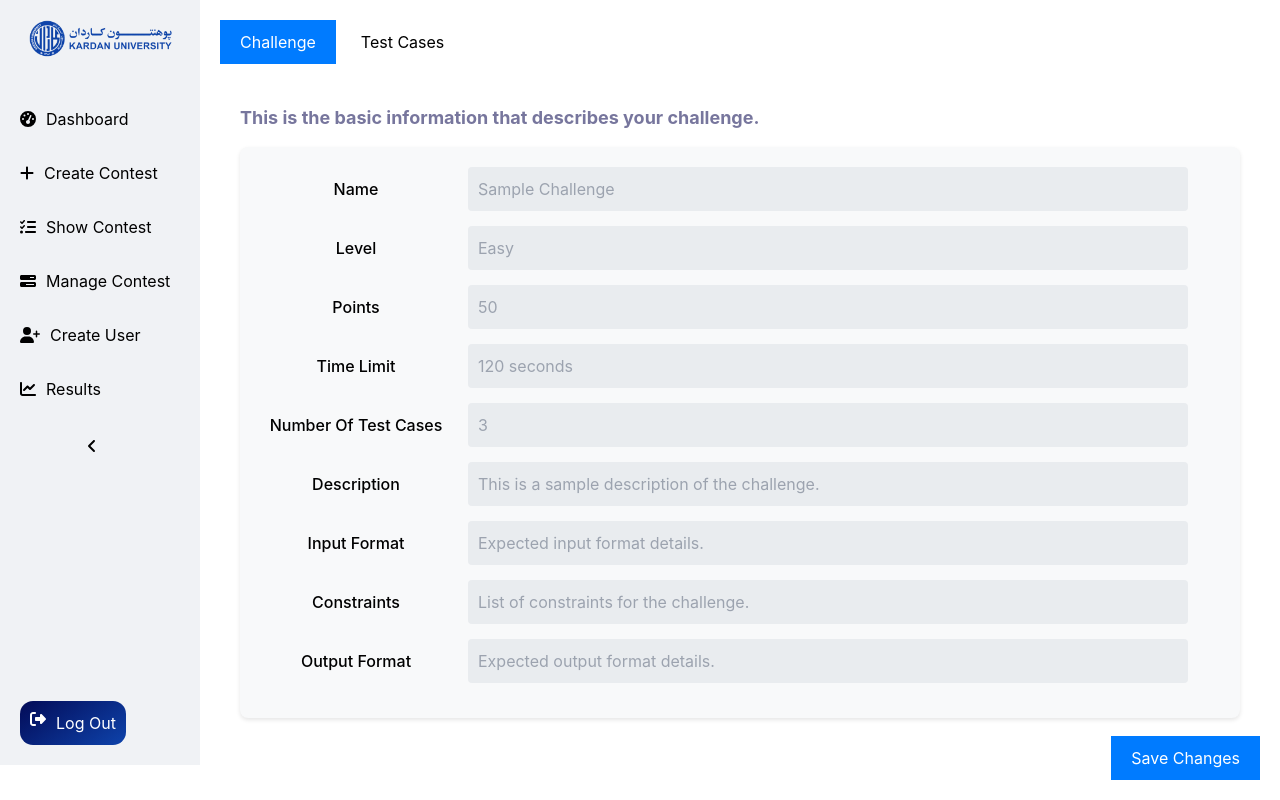
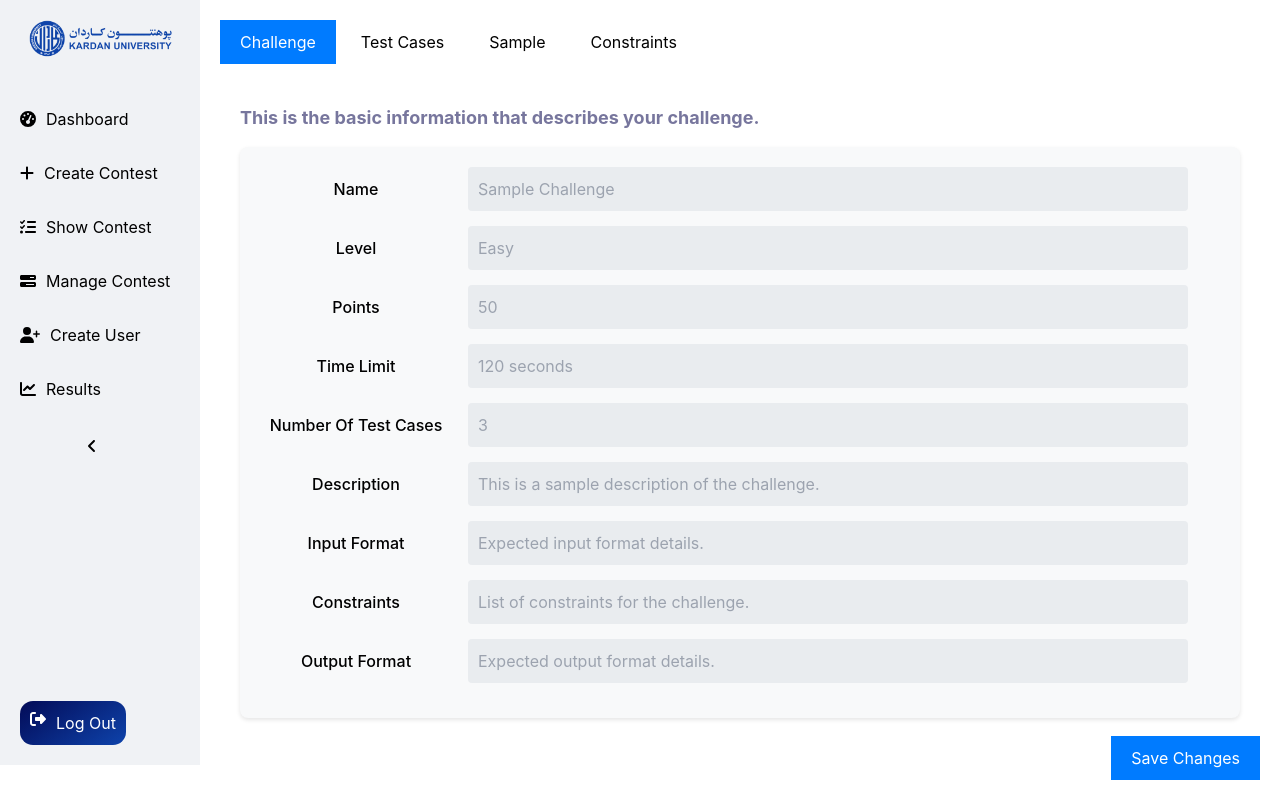
Before and after one commit to Masoom-Wahid/KardanLeetCode, a React (Create React App) app: page /challengedetails in a window 1280 px wide. Built offline with nearby package versions, Linux system fonts and the light colour scheme; a web font is replaced by a local one.

Commit message:
a restructure of /challengedetails

```diff
--- a/src/components/Dashboard/ParentComponent.jsx
+++ b/src/components/Dashboard/ParentComponent.jsx
@@ -12,6 +12,8 @@ const ParentComponent = () => {
   const tabs = [
     { id: "Challenge", label: "Challenge" },
     { id: "TestCases", label: "Test Cases" },
+    { id: "Sample", label: "Sample" },
+    { id: "Constraints", label: "Constraints" },
   ];
 
   // Render content based on active tab
```
